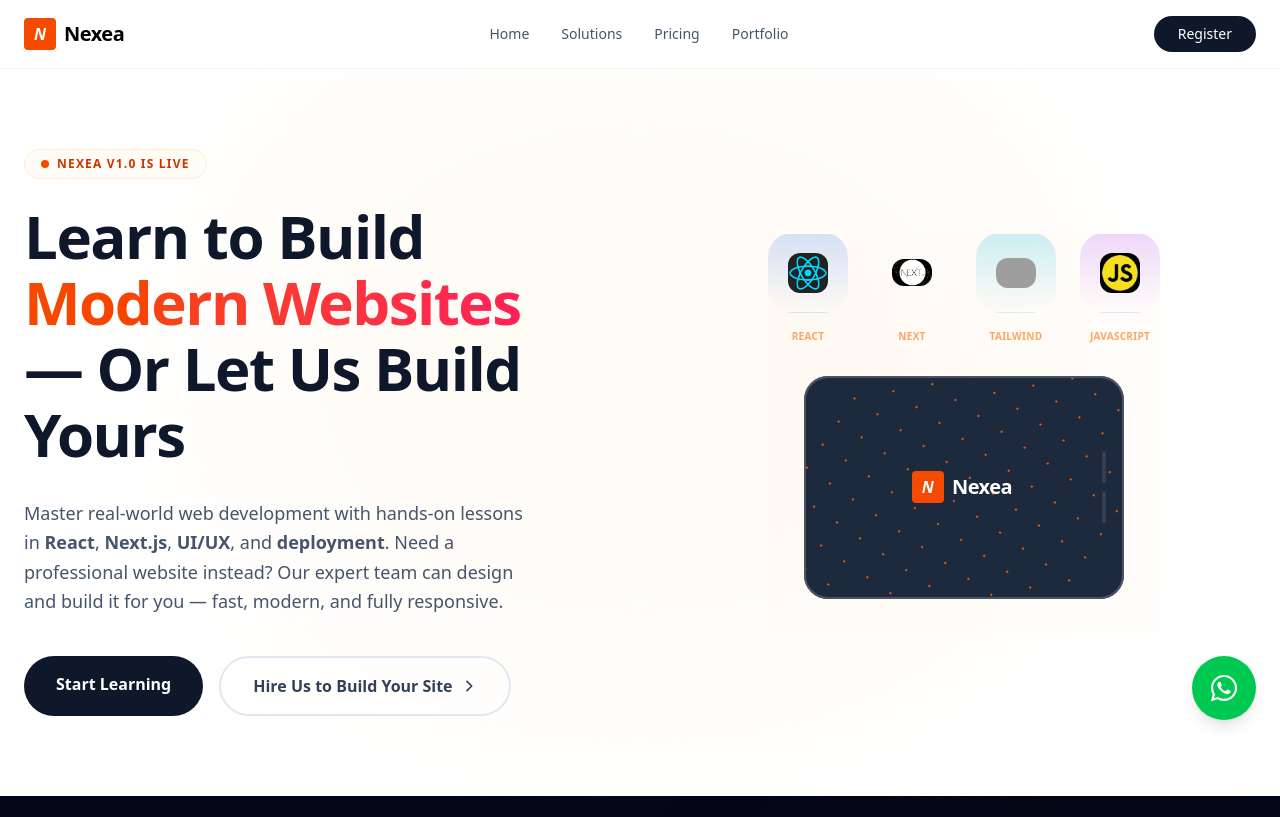
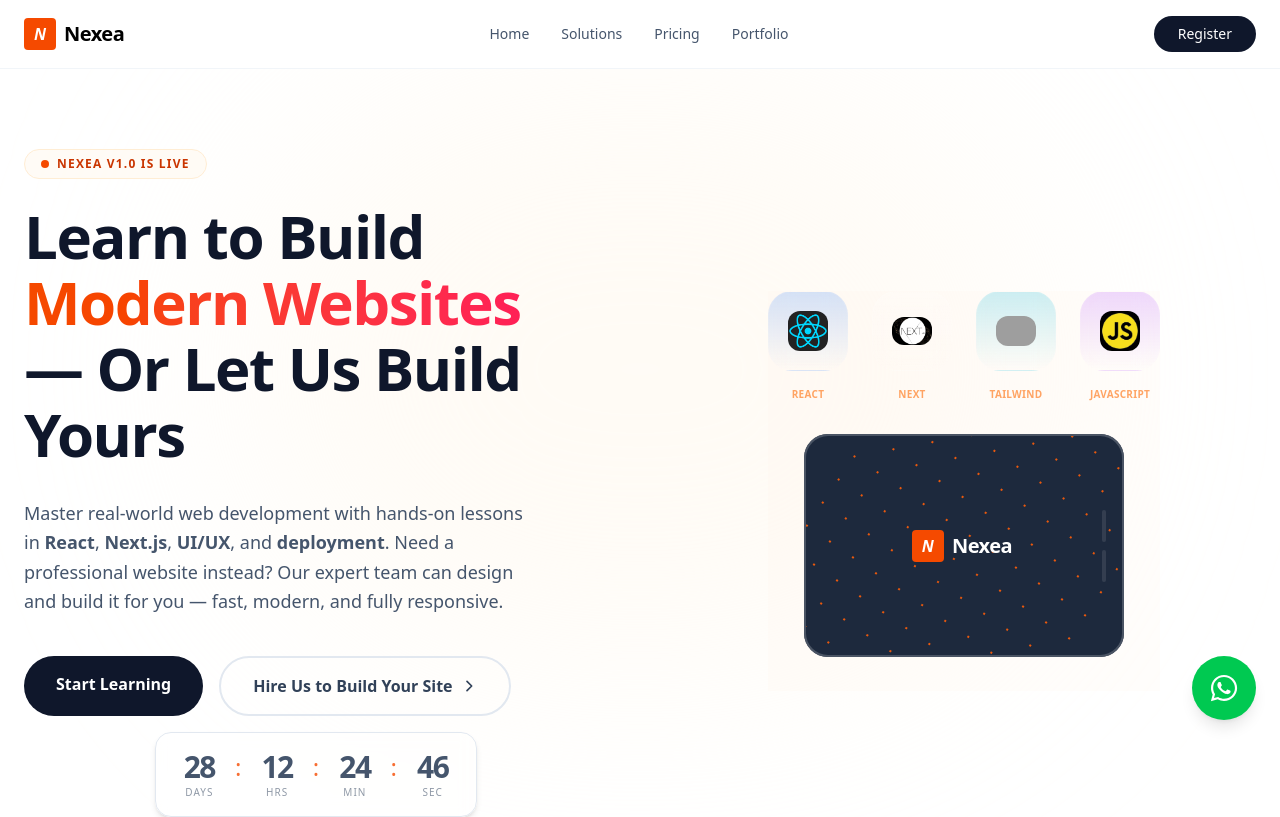
Before and after one commit to Nexeahub/nexea, a Next.js app: page / in a window 1280 px wide. Shown: the top 817 px of the page. Built offline with nearby package versions, Linux system fonts and the light colour scheme; grey boxes are pictures that could not be loaded.

Commit message:
coundown timer for registration

```diff
--- /dev/null
+++ b/app/components/CountdownTimer.jsx
@@ -0,0 +1,71 @@
+import React, { useState, useEffect } from "react";
+import { motion } from "framer-motion";
+
+const TimeUnit = ({ value, label }) => (
+  <div className="flex flex-col items-center px-3">
+    <motion.span
+      key={value}
+      initial={{ y: 10, opacity: 0 }}
+      animate={{ y: 0, opacity: 1 }}
+      className="text-xl md:text-3xl font-bold tracking-tighter"
+    >
+      {value.toString().padStart(2, "0")}
+    </motion.span>
+    <span className="text-[10px] uppercase tracking-widest opacity-60">
+      {label}
+    </span>
+  </div>
+);
+
+const CountdownTimer = ({ targetDate }) => {
+  const [timeLeft, setTimeLeft] = useState({
+    days: 0,
+    hours: 0,
+    minutes: 0,
+    seconds: 0,
+  });
+
+  useEffect(() => {
+    const interval = setInterval(() => {
+      const now = new Date().getTime();
+      const distance = new Date(targetDate).getTime() - now;
+
+      if (distance < 0) {
+        clearInterval(interval);
+      } else {
+        setTimeLeft({
+          days: Math.floor(distance / (1000 * 60 * 60 * 24)),
+          hours: Math.floor(
+            (distance % (1000 * 60 * 60 * 24)) / (1000 * 60 * 60),
+          ),
+          minutes: Math.floor((distance % (1000 * 60 * 60)) / (1000 * 60)),
+          seconds: Math.floor((distance % (1000 * 60)) / 1000),
+        });
+      }
+    }, 1000);
+
+    return () => clearInterval(interval);
+  }, [targetDate]);
+
+  return (
+    <div className="flex mx-auto items-centerjustify-center py-4">
+      <div className="backdrop-blur-sm text-slate-600 bg-white/10 border border-slate-200 rounded-2xl p-4 shadow-md flex gap-2">
+        <TimeUnit value={timeLeft.days} label="Days" />
+        <span className="text-2xl opacity-80 self-center mb-4 text-orange-600">
+          :
+        </span>
+        <TimeUnit value={timeLeft.hours} label="Hrs" />
+        <span className="text-2xl opacity-80 self-center mb-4 text-orange-600">
+          :
+        </span>
+        <TimeUnit value={timeLeft.minutes} label="Min" />
+        <span className="text-2xl opacity-80 self-center mb-4 text-orange-600">
+          :
+        </span>
+        <TimeUnit value={timeLeft.seconds} label="Sec" />
+      </div>
+    </div>
+  );
+};
+
+export default CountdownTimer;
--- a/app/components/Hero.jsx
+++ b/app/components/Hero.jsx
@@ -2,6 +2,7 @@
 import { motion } from "framer-motion";
 import AnimatedHeroBox from "./AnimatedHeroBox";
 import Link from "next/link";
+import CountdownTimer from "./CountdownTimer";
 
 export default function Hero() {
   return (
@@ -87,6 +88,8 @@ export default function Hero() {
               enterprise partners
             </p>
           </div> */}
+
+          <CountdownTimer targetDate="2026-04-10" />
         </motion.div>
 
         <div className="flex items-center justify-center relative">
```
